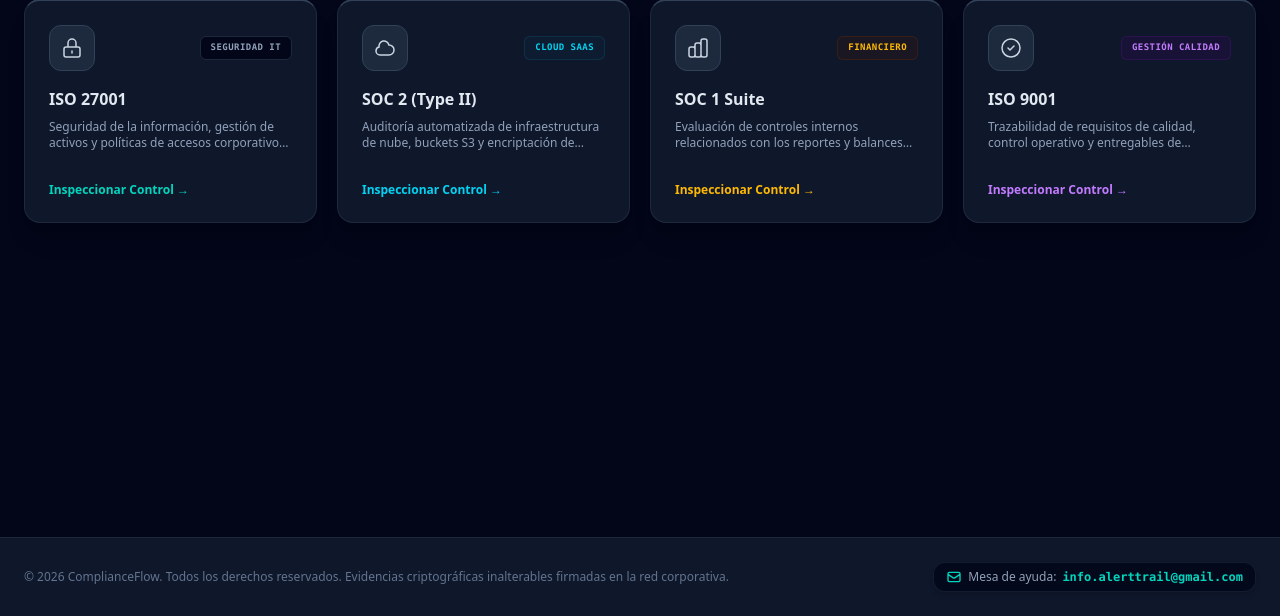
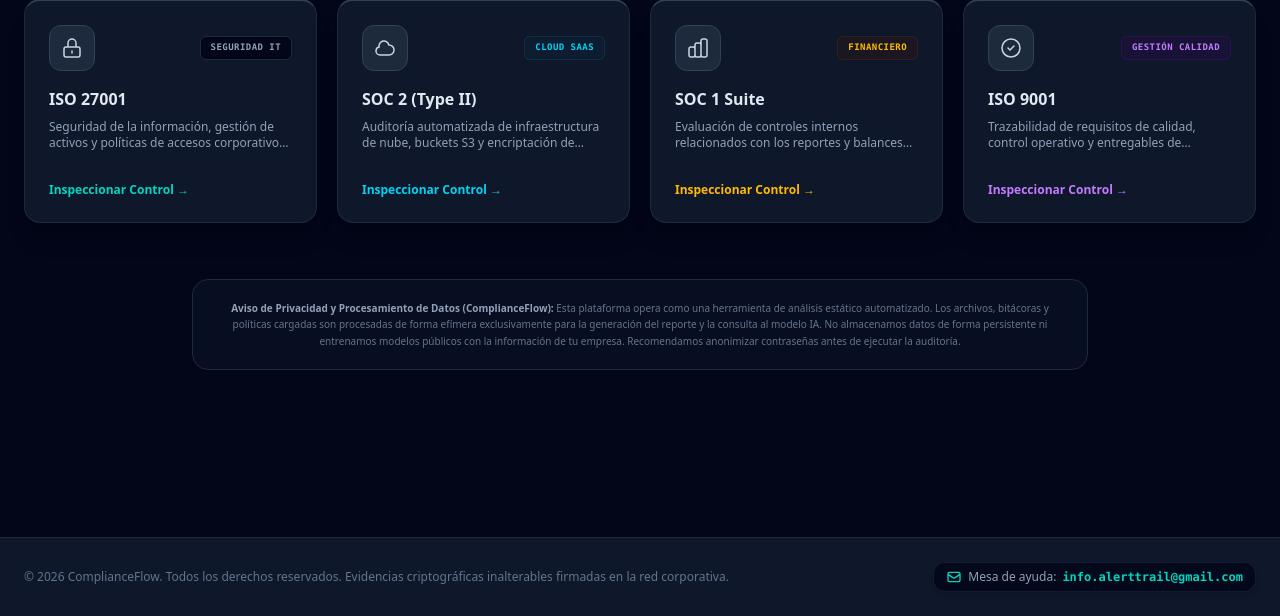
Before and after one commit to LeandroSchulze/ComplianceFlow, a FastAPI app: page /dashboard in a window 1280 px wide. Shown: the part 184-800 px from the top of the page. Run offline with FastAPI, Linux system fonts and the light colour scheme; parts of the project's set-up code (start-up, migrations or seed data) failed here and were passed over; some libraries are stand-ins or nearby versions.

Commit message:
Update dashboard.html

```diff
--- a/templates/dashboard.html
+++ b/templates/dashboard.html
@@ -137,6 +137,10 @@
                         <span class="text-xs text-purple-400 font-semibold flex items-center group-hover:translate-x-1 transition-transform">Inspeccionar Control &rarr;</span>
                     </div>
                 </div>
+
+                <div class="mt-8 bg-slate-900/50 border border-slate-800 p-5 rounded-2xl text-[10px] text-slate-500 leading-relaxed max-w-4xl mx-auto text-center">
+                    <p><span class="font-bold text-slate-400">Aviso de Privacidad y Procesamiento de Datos (ComplianceFlow):</span> Esta plataforma opera como una herramienta de análisis estático automatizado. Los archivos, bitácoras y políticas cargadas son procesadas de forma efímera exclusivamente para la generación del reporte y la consulta al modelo IA. No almacenamos datos de forma persistente ni entrenamos modelos públicos con la información de tu empresa. Recomendamos anonimizar contraseñas antes de ejecutar la auditoría.</p>
+                </div>
             </div>
 
             <div id="vistaDetalle" class="hidden space-y-8 pb-10">
@@ -256,6 +260,10 @@
                             <canvas id="scoreChart"></canvas>
                         </div>
                     </div>
+                </div>
+
+                <div class="mt-8 bg-slate-900/50 border border-slate-800 p-5 rounded-2xl text-[10px] text-slate-500 leading-relaxed max-w-4xl mx-auto text-center">
+                    <p><span class="font-bold text-slate-400">Aviso de Privacidad y Procesamiento de Datos (ComplianceFlow):</span> Esta plataforma opera como una herramienta de análisis estático automatizado. Los archivos, bitácoras y políticas cargadas son procesadas de forma efímera exclusivamente para la generación del reporte y la consulta al modelo IA. No almacenamos datos de forma persistente ni entrenamos modelos públicos con la información de tu empresa. Recomendamos anonimizar contraseñas antes de ejecutar la auditoría.</p>
                 </div>
             </div>
         </div>
```
